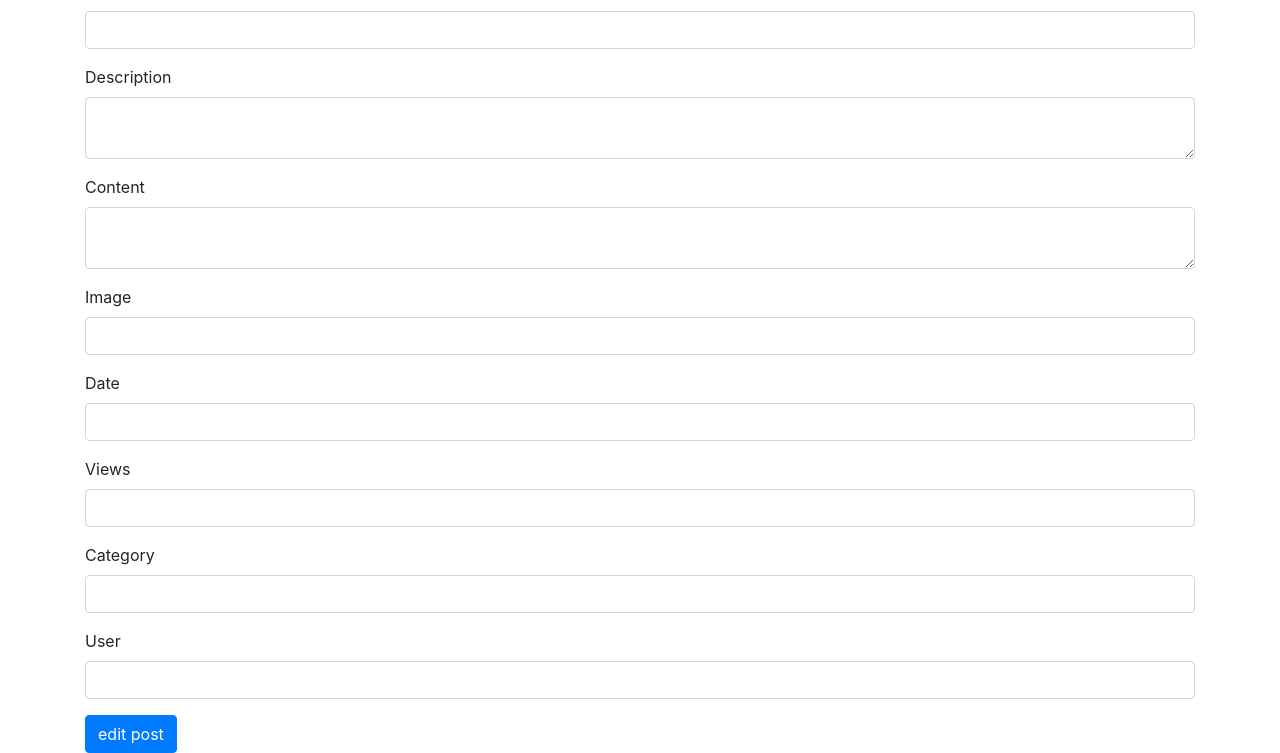
After one commit to Sergey31415/symfony_blog, a Symfony app: template templates/admin/post/edit.html.twig in a window 1280 px wide. The commit adds this page. Shown: the part 112-865 px from the top of the page. Run offline with Twig, Linux system fonts and the light colour scheme; the template is opened without the code that fills it, so the values that code supplies are empty; form fields are guessed from the names that the template uses; some libraries are stand-ins or nearby versions.

Commit message:
add edit action to post

```diff
--- /dev/null
+++ b/templates/admin/post/edit.html.twig
@@ -0,0 +1,18 @@
+{% extends 'base.html.twig' %}
+
+{% block title %} Post edit {% endblock %}
+
+{% block body %}
+  {{ form_start(form) }}
+    {{ form_row(form.title) }}
+    {{ form_row(form.description) }}
+    {{ form_row(form.content) }}
+    {{ form_row(form.image) }}
+    {{ form_row(form.date) }}
+    {{ form_row(form.views) }}
+    {{ form_row(form.category) }}
+    {{ form_row(form.user) }}
+
+    <button class="btn btn-primary">edit post</button>
+  {{ form_end(form) }}
+{% endblock %}
```
Also changed, not shown: src/Controller/Admin/PostController.php (+28 -9 lines), src/Form/PostType.php (+12 -0 lines).
